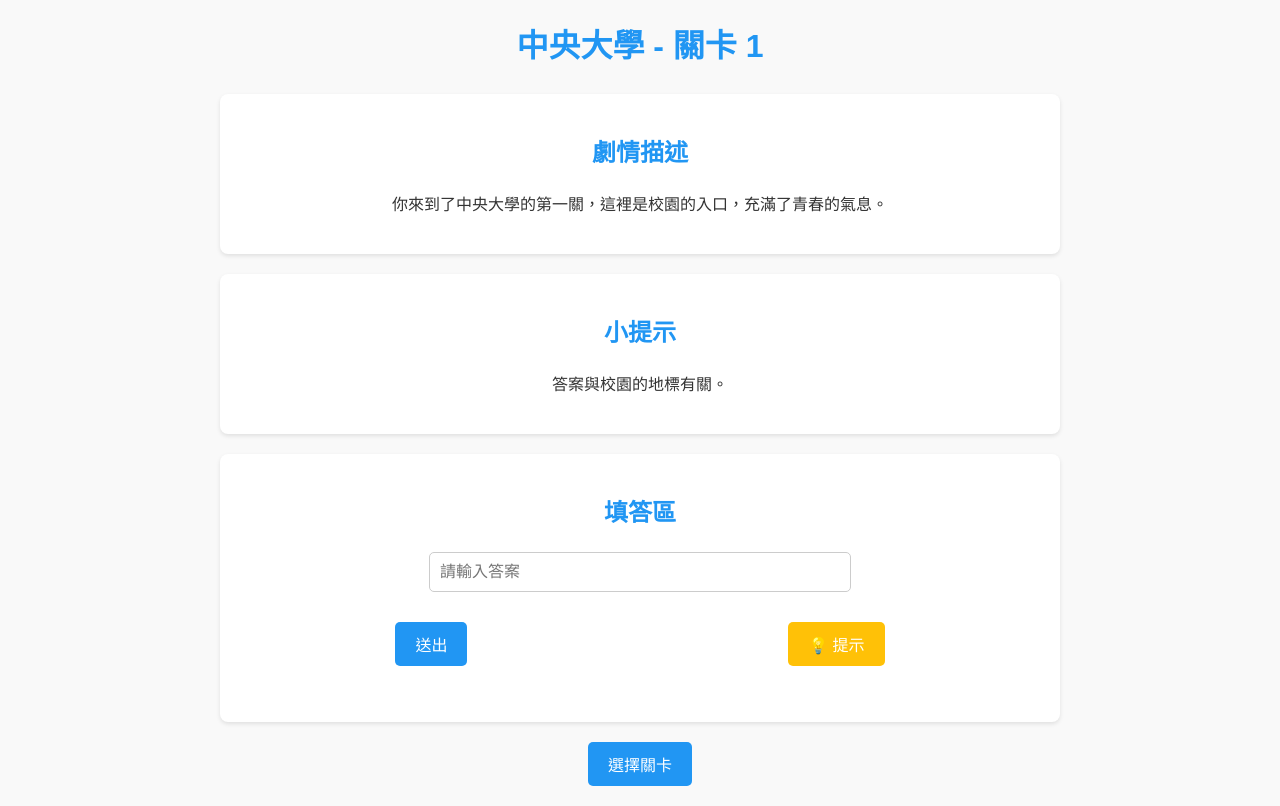
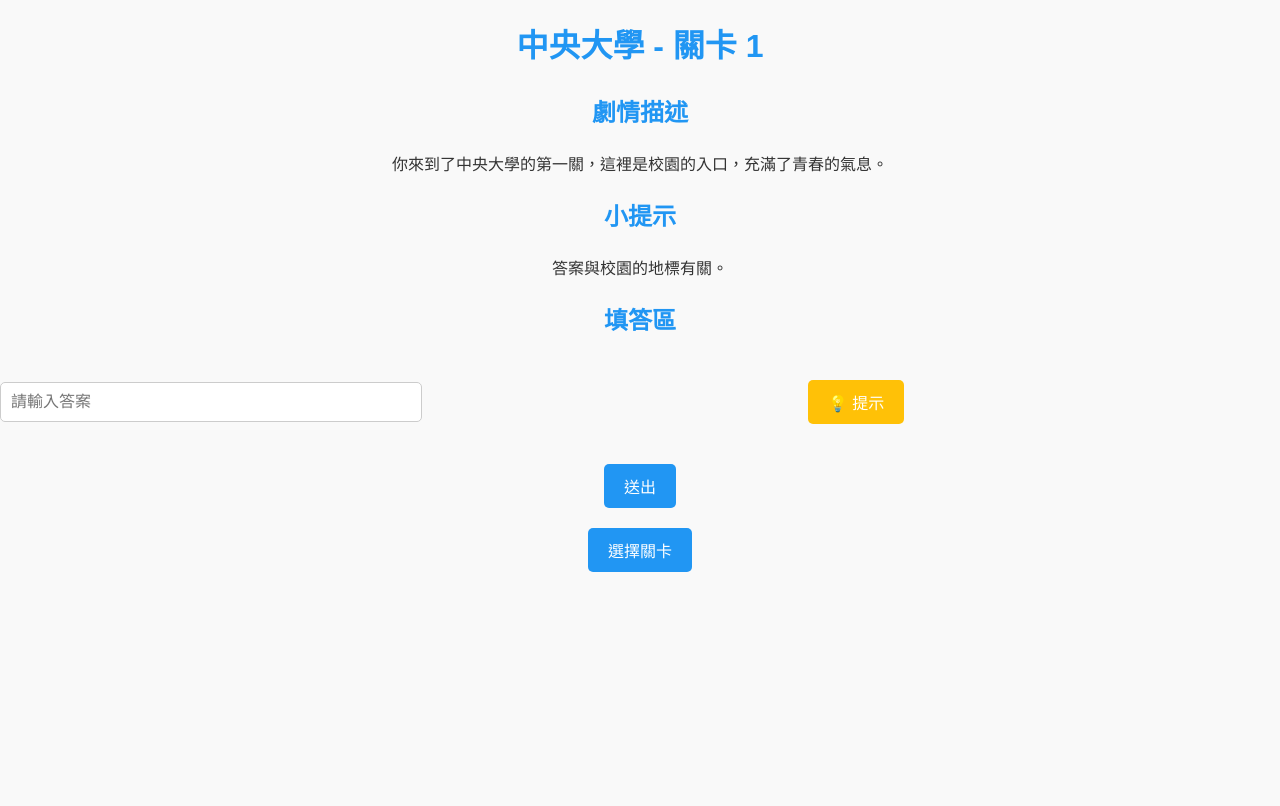
Before and after one commit to h04898989/puzzletest, a Flask app: page /game/1/level/1 in a window 1280 px wide. After the commit the page ends 572 px from the top, so only its background shows below. Run offline with Flask 3, Linux system fonts and the light colour scheme.

Commit message:
sara update

```diff
--- a/static/style.css
+++ b/static/style.css
@@ -62,30 +62,21 @@ button:hover {
     border: none;
     border-radius: 5px;
     cursor: pointer;
+    white-space: nowrap; /* 防止文字換行 */
 }
 
 .hint-button:hover {
     background-color: #FFA000; /* 深黃色背景 */
 }
 
-section {
-    margin: 20px auto;
-    padding: 20px;
-    max-width: 800px;
-    background: #fff;
-    border-radius: 8px;
-    box-shadow: 0 2px 4px rgba(0, 0, 0, 0.1);
-}
-
 input[type="text"] {
-    display: block;
-    margin: 10px auto;
     padding: 10px;
     width: 80%;
     max-width: 400px;
     border: 1px solid #ccc;
     border-radius: 5px;
     font-size: 16px;
+    flex: 1; /* 讓輸入框自適應寬度 */
 }
 
 p {
--- a/templates/level.html
+++ b/templates/level.html
@@ -49,12 +49,14 @@
     <!-- 填答欄位 -->
     <section>
         <h2>填答區</h2>
-        <input type="text" id="userInput" placeholder="請輸入答案">
-        <div style="display: flex; justify-content: center; gap: 10px;">
-            <button onclick="validateInput()">送出</button>
+        <div style="display: flex; justify-content: center; align-items: center; gap: 10px;">
+            <input type="text" id="userInput" placeholder="請輸入答案" style="flex: 1; max-width: 400px;">
             <button class="hint-button" onclick="window.location.href='/game/{{ game_id }}/level/{{ level_id }}/hints'">
                 💡 提示
             </button>
+        </div>
+        <div style="text-align: center; margin-top: 20px;">
+            <button onclick="validateInput()">送出</button>
         </div>
         <p id="result"></p>
     </section>
```
